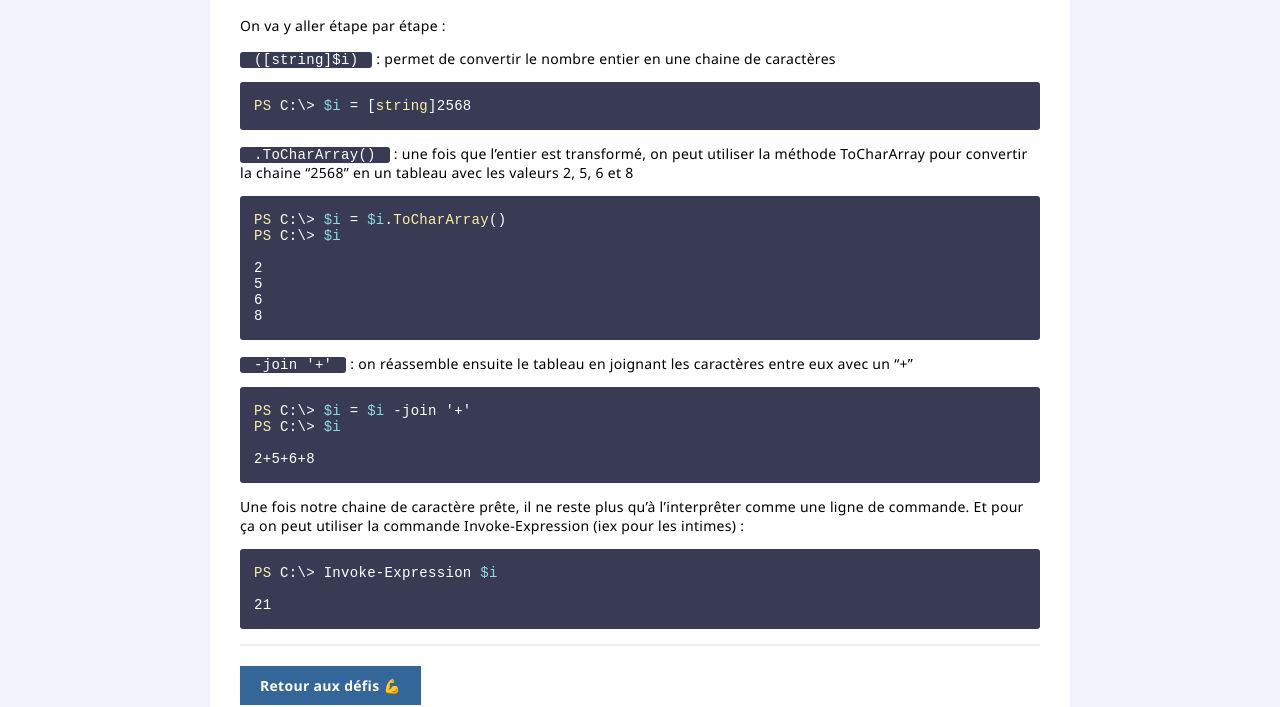
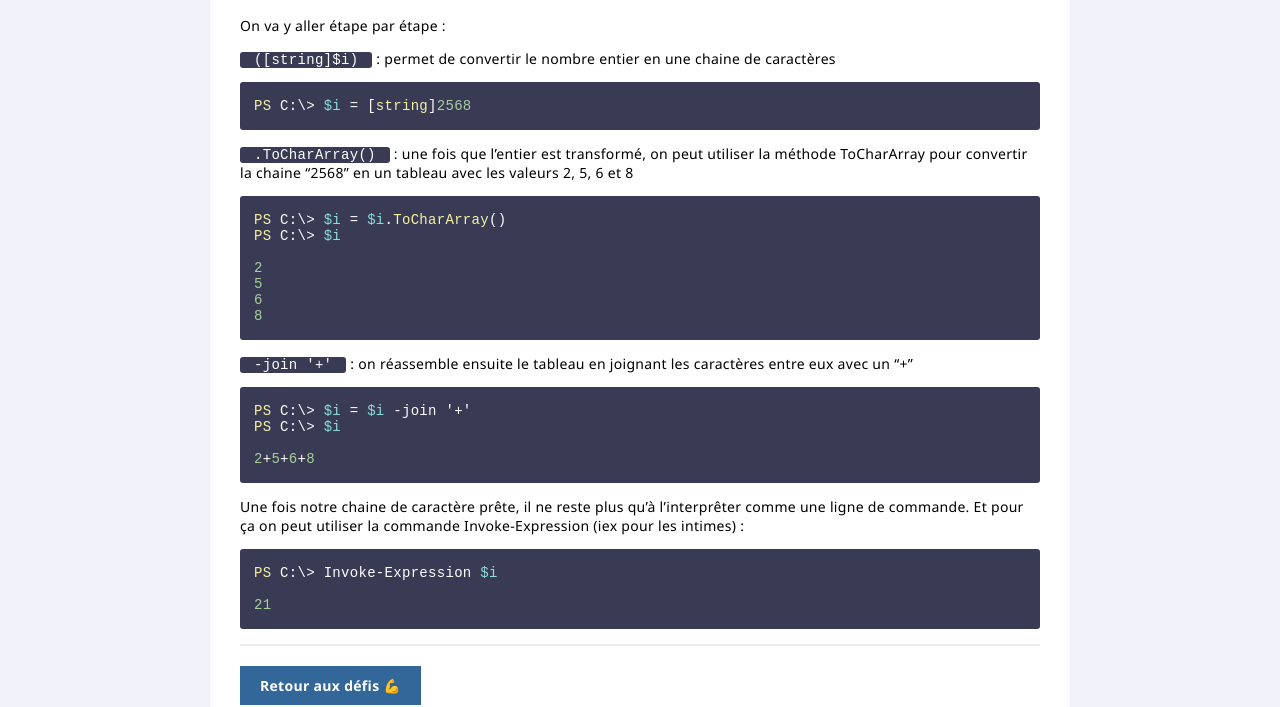
Before and after one commit to leobouard/leobouard.github.io, a Jekyll site: the page built from _posts/2021-11-02-la-formule-magique-soluce.md, in a window 1280 px wide. Shown: the part 628-1335 px from the top of the page. Built offline with Jekyll 4.4.1, drawn with Linux system fonts in a browser that asks for light colours.

Commit message:
Update PowerShell code

```diff
--- a/assets/css/style.scss
+++ b/assets/css/style.scss
@@ -224,6 +224,7 @@ section {
         .s2 { color: #c3602c; }
         .kr { color: #c586c0; }
         .c  { color: #89c76c; }
+        .mi { color: #a9ce9e }
     }
 
 
```
Also changed, not shown: _posts/2021-11-30-pere-noel-secret.md (+2 -0 lines).
